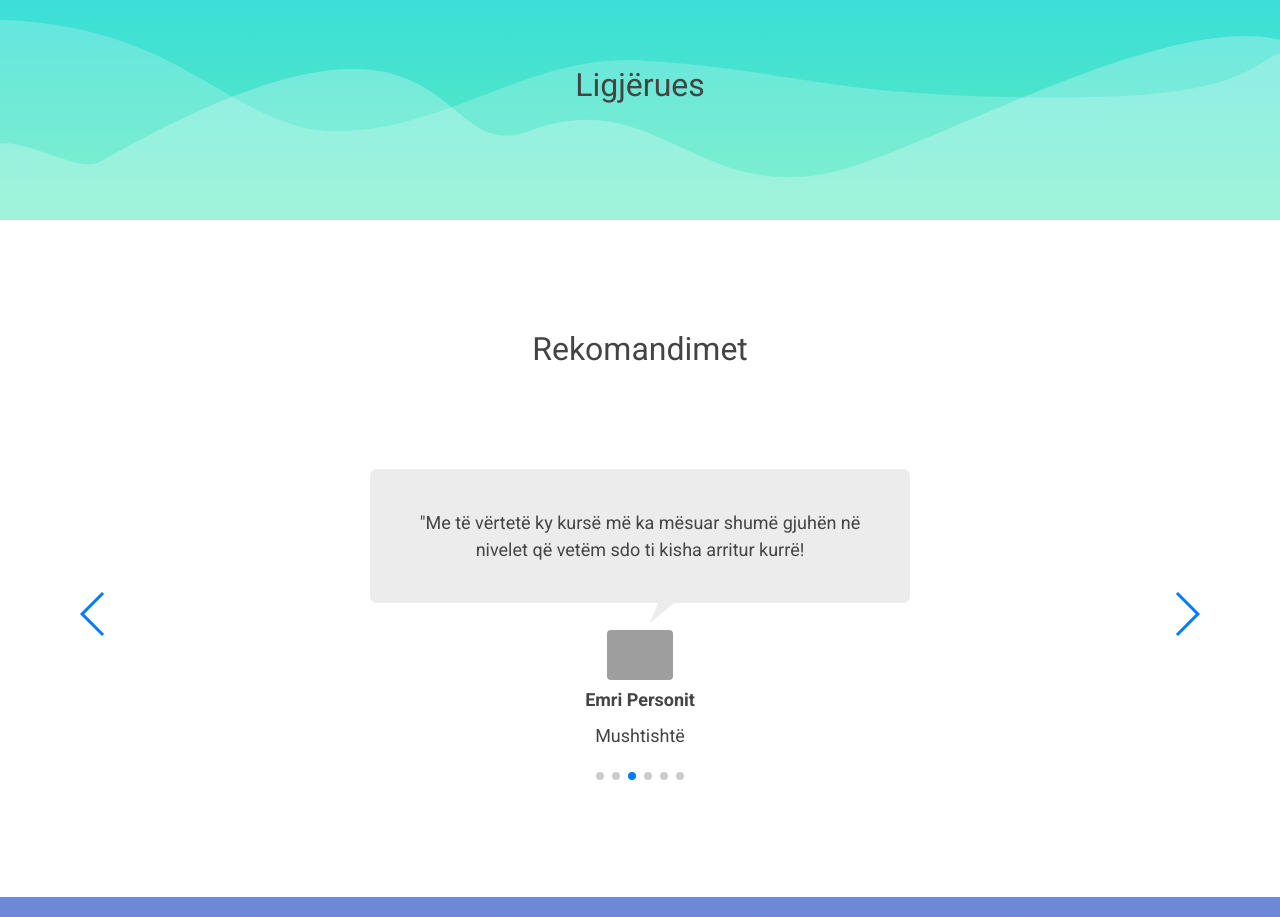
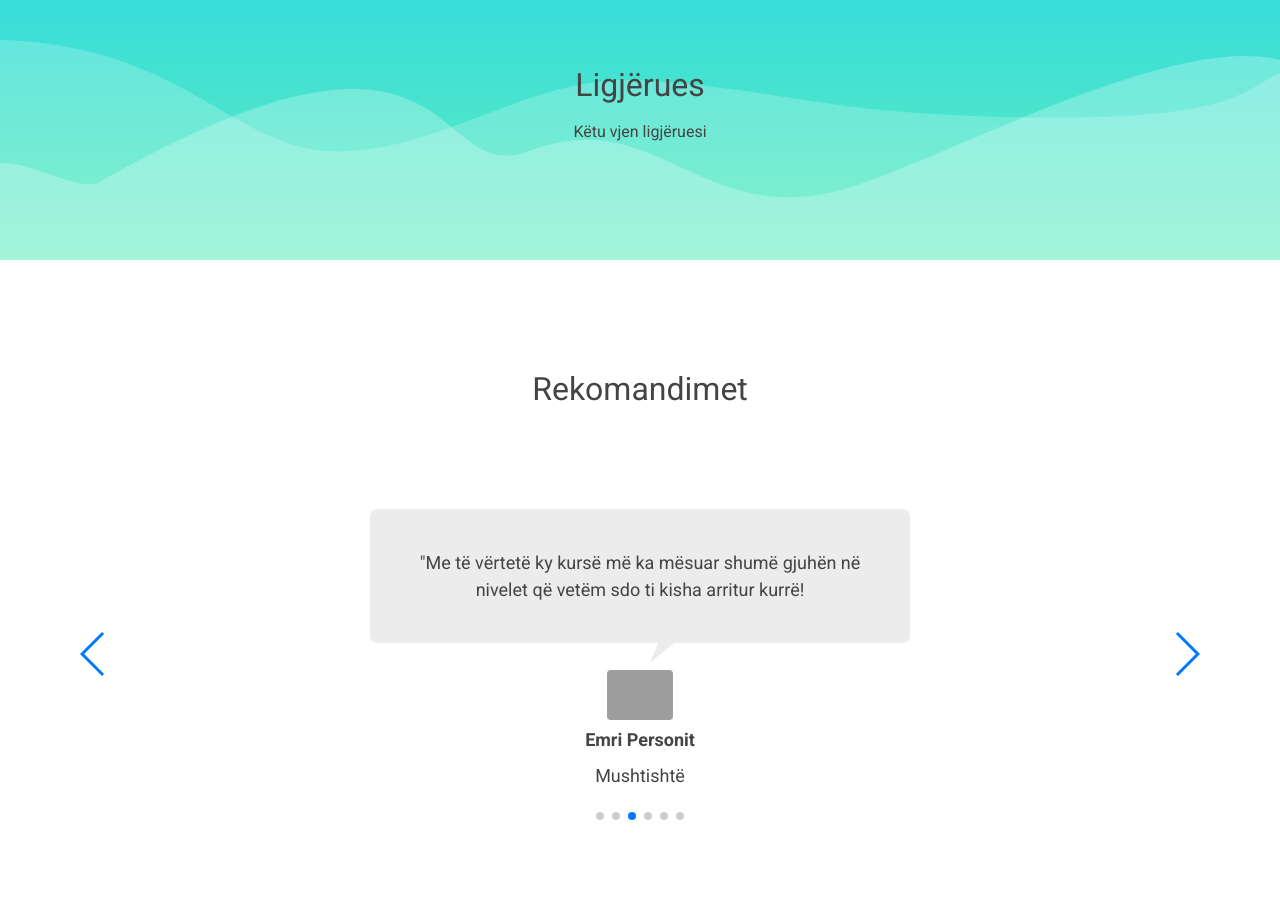
Before and after one commit to dardandemiri/client-skryeziu, a website: page index.html in a window 1280 px wide. Shown: the part 2520-3437 px from the top of the page. Drawn offline with nearby package versions, Linux system fonts and the light colour scheme; grey boxes are pictures that could not be loaded.

Commit message:
no message

```diff
--- a/index.html
+++ b/index.html
@@ -227,6 +227,7 @@
   		<div class="row text-center justify-content-center">
         <div data-aos="fade-down" data-aos-duration="850" class="col-md-10 col-lg-7">
           <h2>Ligjërues</h2>
+          <p>Këtu vjen ligjëruesi</p>
         </div>
       </div>
 
```
Also changed, not shown: 1 other file.
